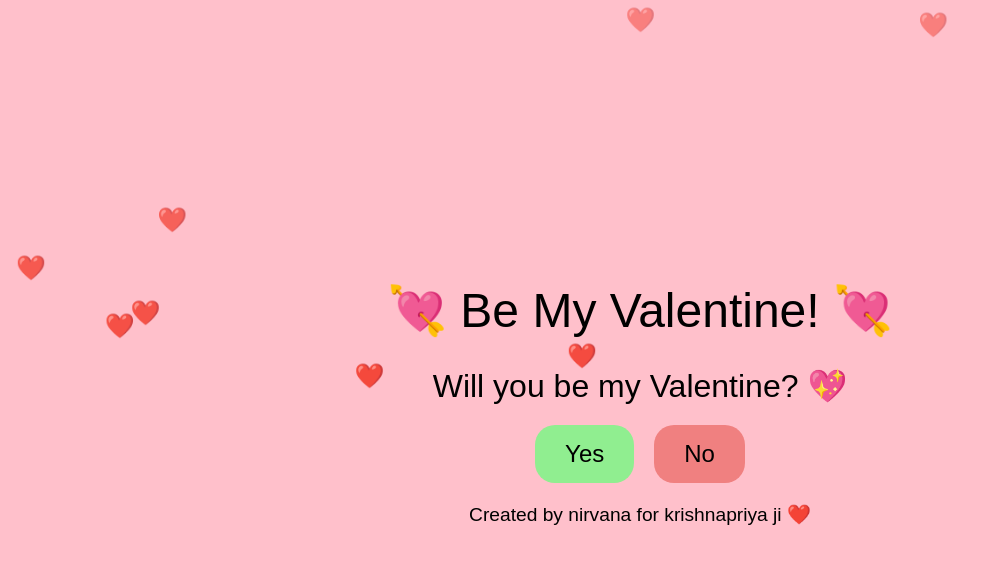
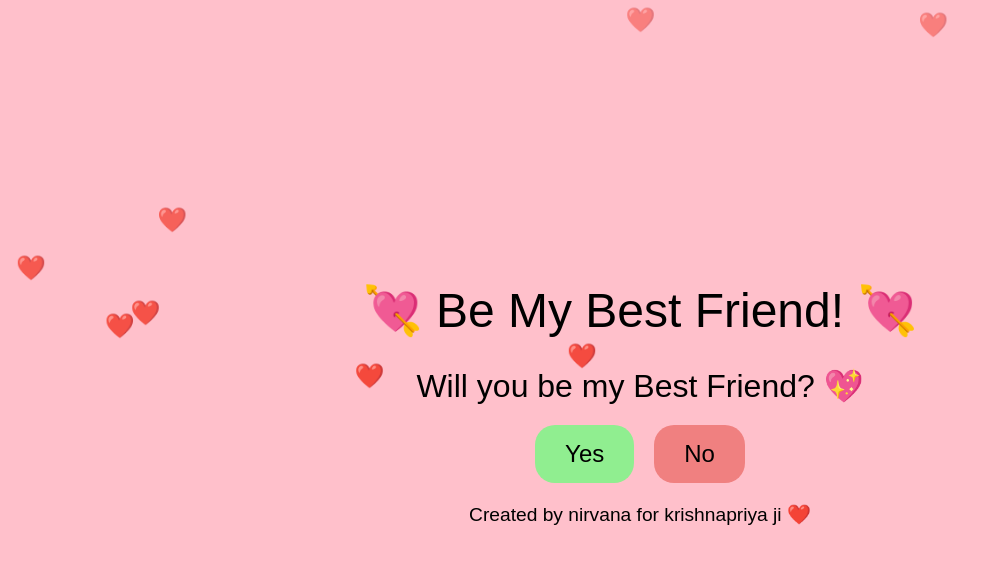
Before and after one commit to flex6699/escapevalentine, a plain HTML site: page index.html in a window 1280 px wide. Shown: the whole page, without its empty margins (0-993 px from the left). Drawn offline with Linux system fonts and the light colour scheme.

Commit message:
Update index.html

```diff
--- a/index.html
+++ b/index.html
@@ -97,8 +97,8 @@
     </style>
   </head>
   <body>
-    <div class="banner">💘 Be My Valentine! 💘</div>
-    <div class="question">Will you be my Valentine? 💖</div>
+    <div class="banner">💘 Be My Best Friend! 💘</div>
+    <div class="question">Will you be my Best Friend? 💖</div>
     <div class="buttons">
       <button id="yes">Yes</button>
       <button id="no">No</button>
```
